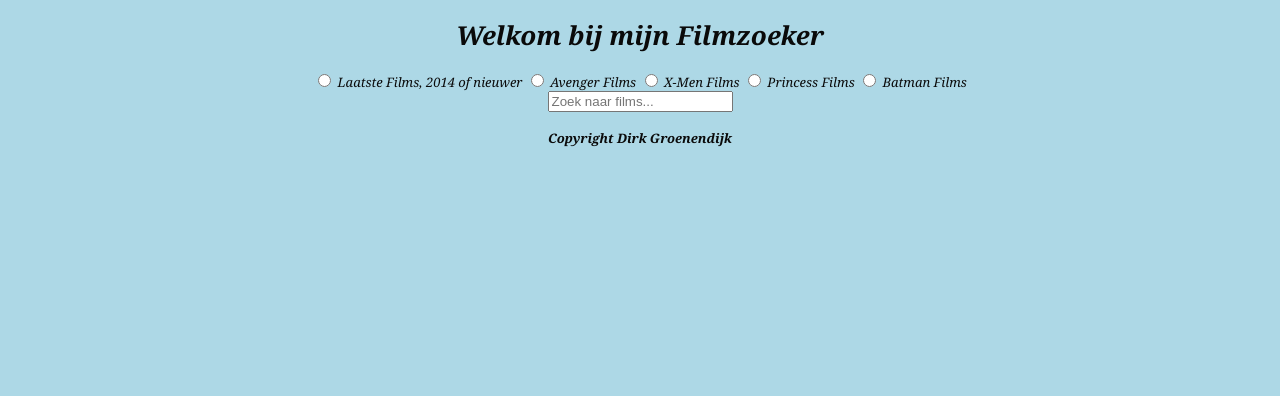
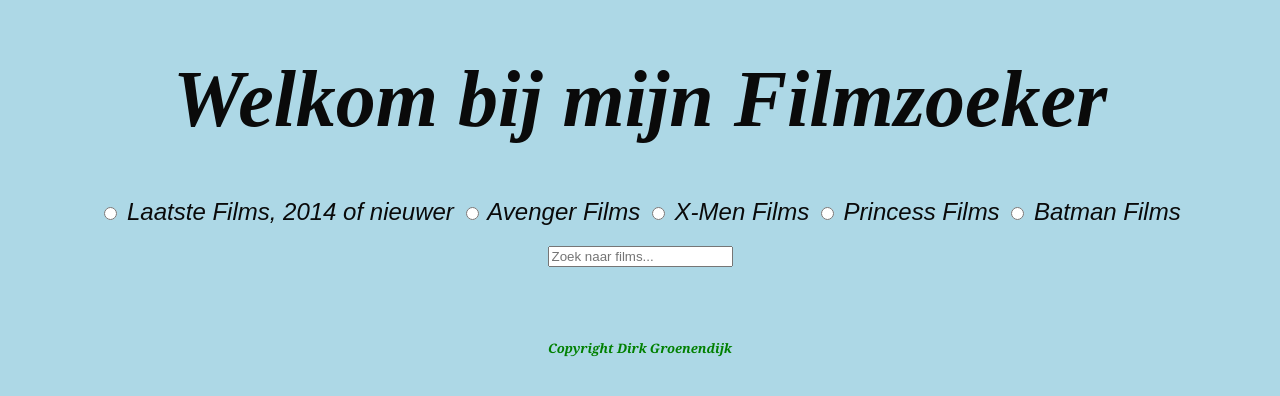
Before and after one commit to dirkgroenendijk1/eindopdrachten, a plain HTML site: page eindopdracht-filmzoeker/index.html in a window 1280 px wide. Drawn offline with nearby package versions, Linux system fonts and the light colour scheme; files that its build step writes are made by us from their sources; a web font is replaced by a local one.

Commit message:
css afgemaakt

```diff
--- a/eindopdracht-filmzoeker/styles.scss
+++ b/eindopdracht-filmzoeker/styles.scss
@@ -20,3 +20,38 @@ body:before {
     background-color: #f1f1f1;
     text-align: center;
   }
+  h1{
+    font-size: 5rem;
+    font-family: 'Merriweather', serif;
+  }
+  nav{
+    font-size: 1.5rem;
+    font-family: 'Montserrat', sans-serif;
+    font-weight: normal;
+  }
+  #movie-container{
+    display: flex;
+    flex-direction: row;
+    flex-wrap: wrap;
+    justify-content: space-around;
+    width: fit-content;
+    padding: 20px;
+    margin: 15px;
+    }
+  img{
+    height: 400px;
+    width: 300px;
+    border-radius: 10px;
+  }
+  li{
+    padding: 5px;
+    display: inline;
+  }
+  form{
+    margin-top: 20px;
+  }
+  footer{
+    color: green;
+
+
+  }
```
